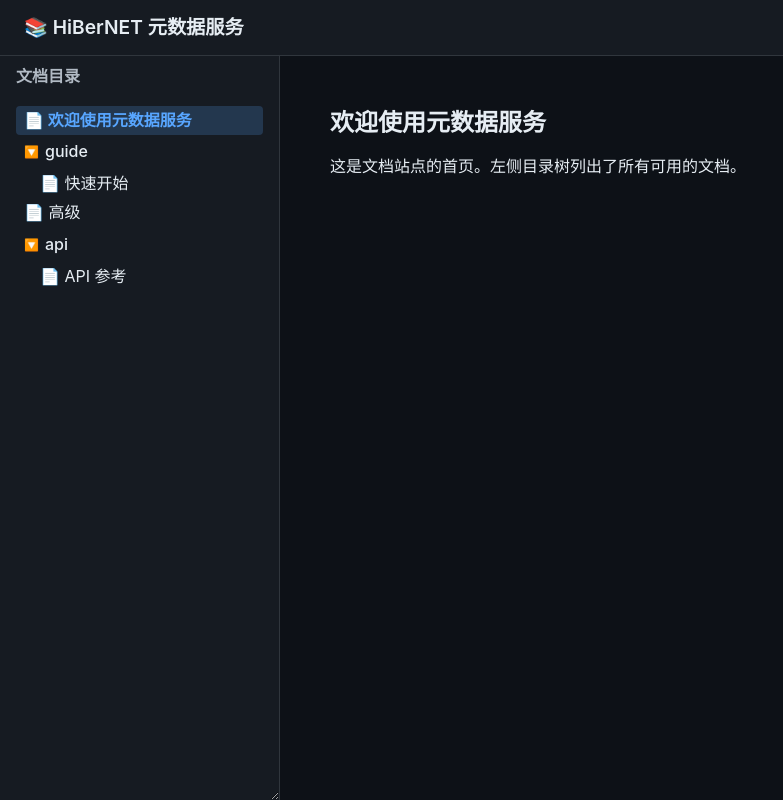
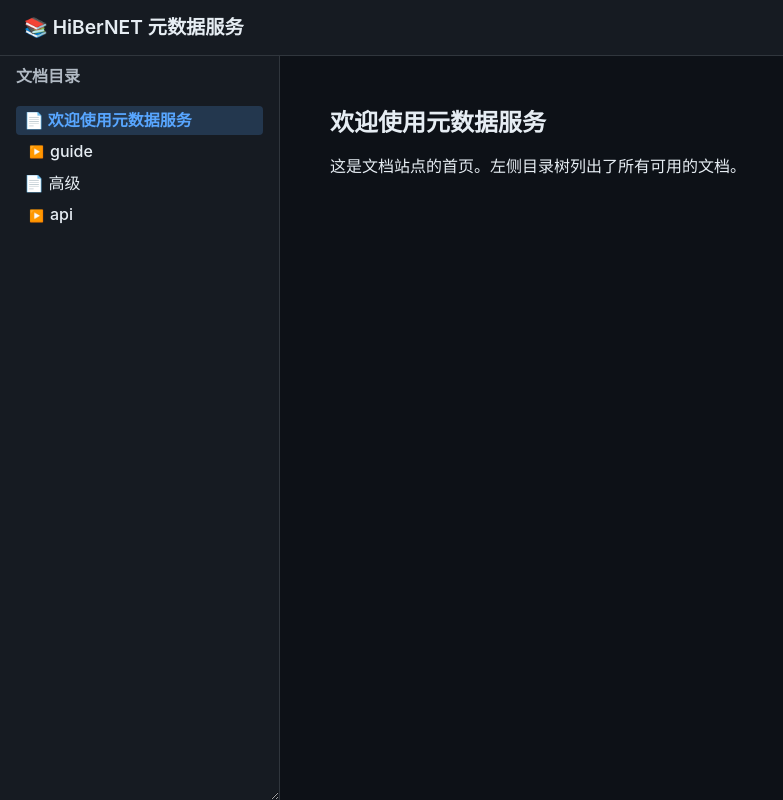
Before and after one commit to HiBer2007/metadata, a Next.js app: page / in a window 1280 px wide. Shown: the whole page, without its empty margins (0-783 px from the left). Built offline with nearby package versions, Linux system fonts and the light colour scheme.

Commit message:
默认不展开，调整布局位置

```diff
--- a/app/components/DocTree.tsx
+++ b/app/components/DocTree.tsx
@@ -22,12 +22,12 @@ function TreeNode({ node, currentPath, onSelect, level = 0 }: {
   onSelect: (path: string) => void;
   level?: number;
 }) {
-  const [expanded, setExpanded] = useState(level < 1); // 默认展开第一层
+  const [expanded, setExpanded] = useState(level < 0); // 默认展开第零层
 
   if (node.type === 'directory') {
     const isActive = currentPath.startsWith(node.path);
     return (
-      <div style={{ marginLeft: level * 16 }}>
+      <div style={{ marginLeft: level * 16 + 5 }}>
         <div
           style={{
             cursor: 'pointer',
```
